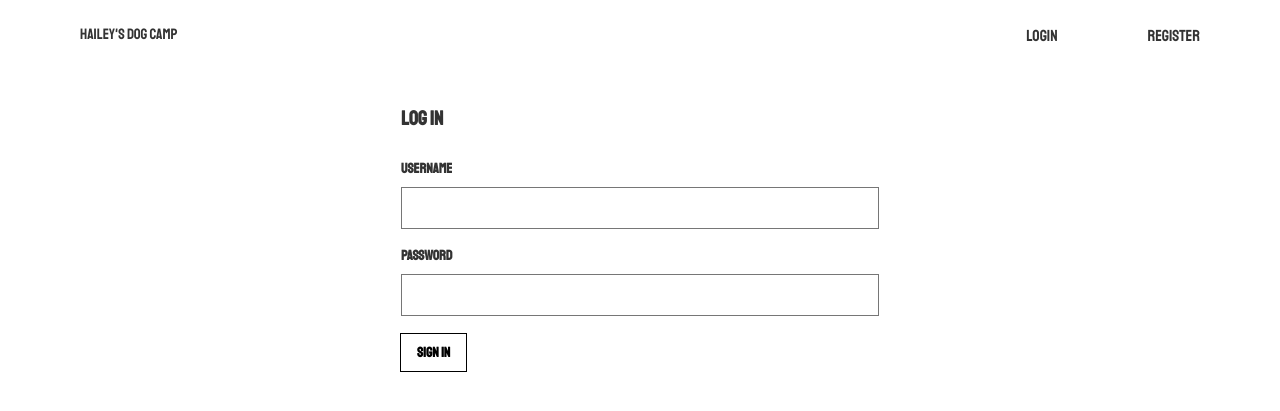
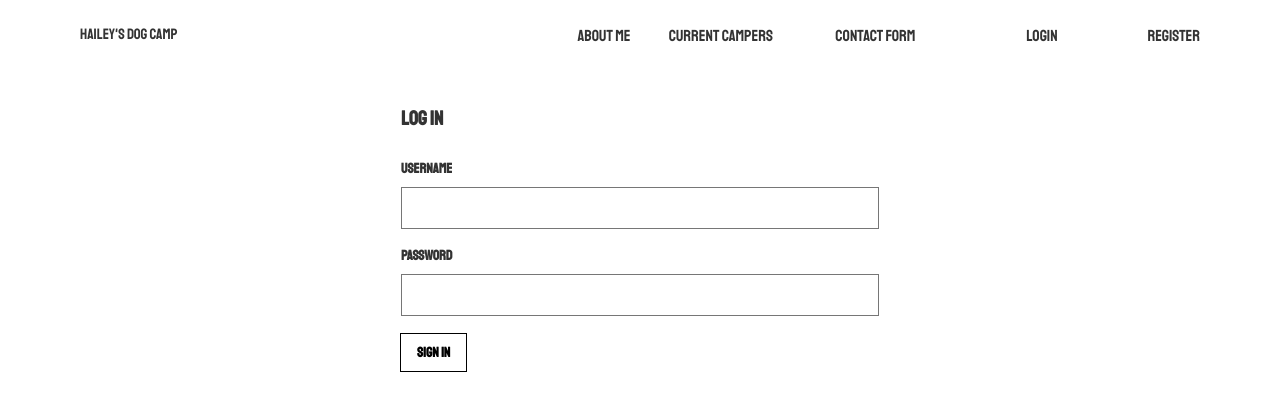
Before and after one commit to teresacho135/haileysdoggiedaycamp, a Django app: page /accounts/login/ in a window 1280 px wide. Shown: the top 411 px of the page. Run offline with Django 3.2, Linux system fonts and the light colour scheme; some libraries are stand-ins or nearby versions.

Commit message:
makes anchor links and smooth scrool for landing page

```diff
--- a/templates/base.html
+++ b/templates/base.html
@@ -12,6 +12,9 @@
 		<nav class="db dt-l w-100 border-box pa3 ph5-l">
 				<a href="/" id="home-btn" class="link dim dark-gray f6 f5-l dib mr3 mr4-l" title="Home">Hailey's Dog Camp</a>
 			<div class="db dtc-l v-mid w-100 w-75-l tc tr-l">
+			<a class="link dim dark-gray f6 f5-l dib mr3 mr4-l" href="#bio">About Me</a>
+			<a class="link dim dark-gray f6 f5-l dib mr3 mr4-l" href="#current-campers">Current Campers</a>
+			<a class="link dim dark-gray f6 f5-l dib mr3 mr4-l" href="#contact-form">Contact Form</a>
 				{% if user.is_authenticated %}
 				<a class="link dim dark-gray f6 f5-l dib mr3 mr4-l" href="{% url 'profile' %}">
 					Profile
```
